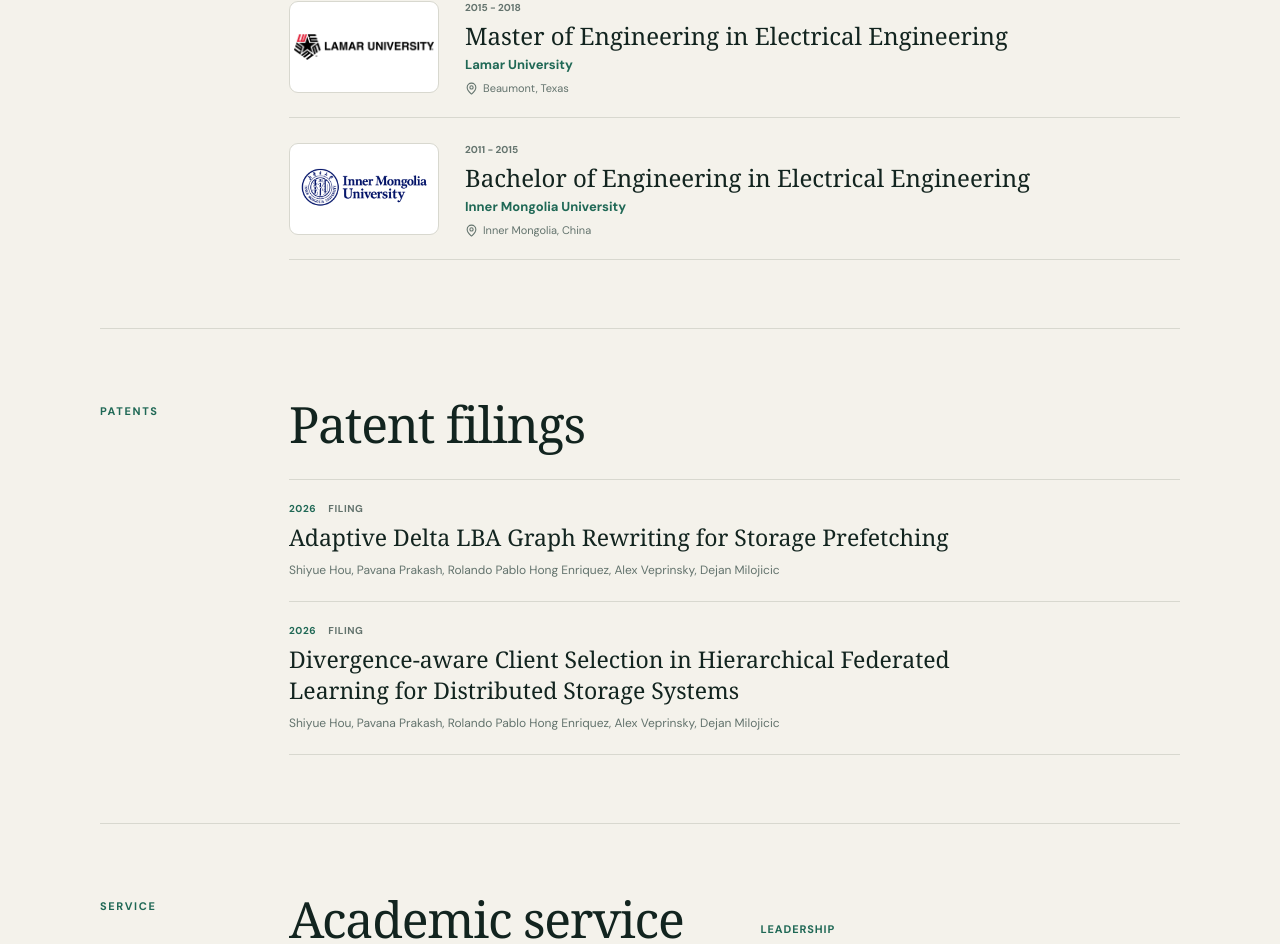
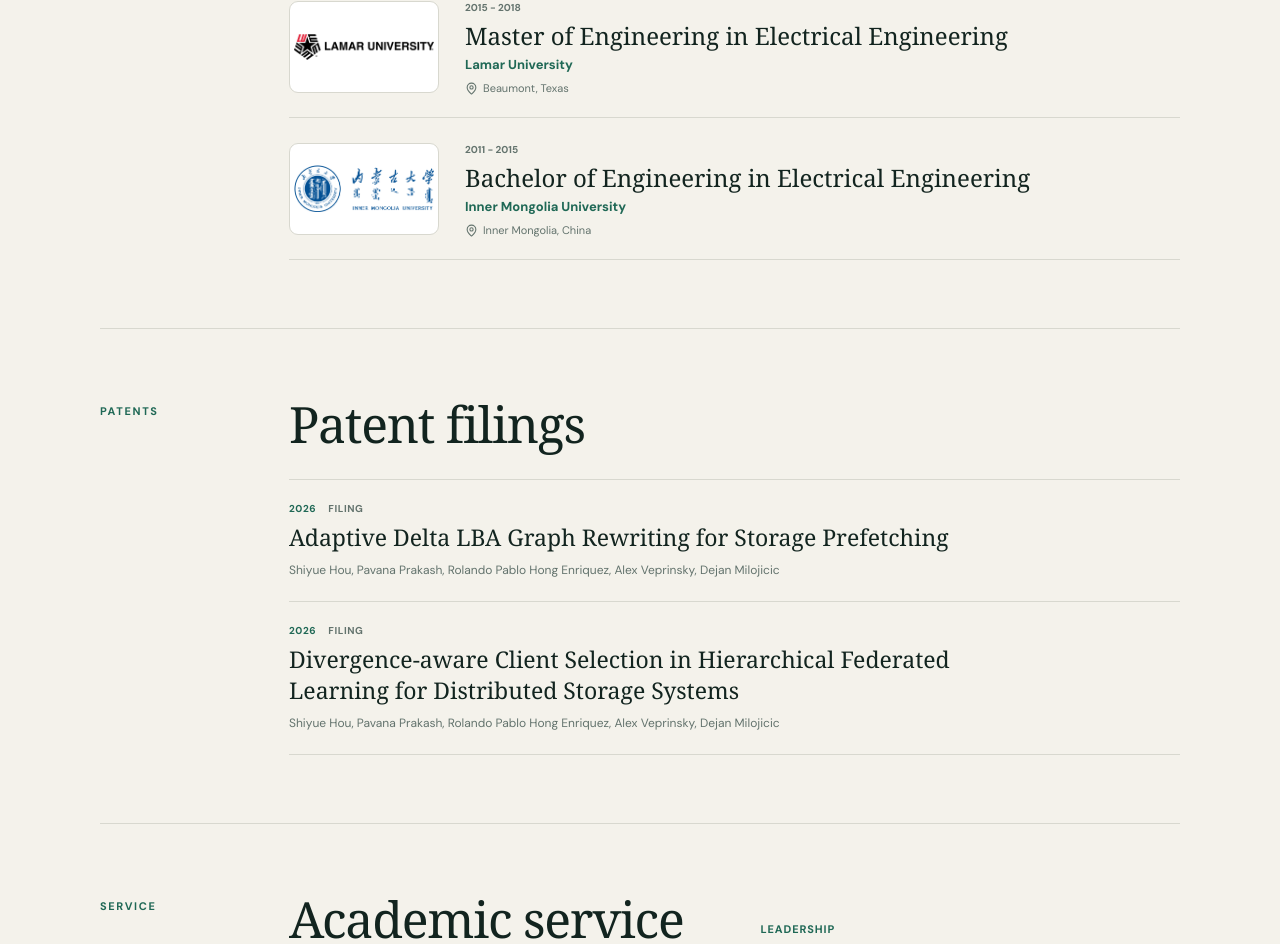
Before and after one commit to shou123/shou123.github.io, a React (Vite) app: page / in a window 1280 px wide. Shown: the part 4291-5235 px from the top of the page. Built offline with nearby package versions, Linux system fonts and the light colour scheme; a web font is replaced by a local one.

Commit message:
Update Inner Mongolia University logo

```diff
--- a/src/App.tsx
+++ b/src/App.tsx
@@ -68,7 +68,7 @@ const experience = [
 const education = [
   { period: '2021 - Present', degree: 'Ph.D. in Computer Engineering', school: 'Northeastern University', location: 'Boston, Massachusetts', logo: './logos/northeastern-v2.png', href: 'https://www.northeastern.edu/', note: <>Advisor: <a href="https://www1.ece.neu.edu/~ningfang/">Prof. Ningfang Mi</a></> },
   { period: '2015 - 2018', degree: 'Master of Engineering in Electrical Engineering', school: 'Lamar University', location: 'Beaumont, Texas', logo: './logos/lamar.png', href: 'https://www.lamar.edu/' },
-  { period: '2011 - 2015', degree: 'Bachelor of Engineering in Electrical Engineering', school: 'Inner Mongolia University', location: 'Inner Mongolia, China', logo: './logos/inner-mongolia-lockup.png', href: 'https://www.imu.edu.cn/' },
+  { period: '2011 - 2015', degree: 'Bachelor of Engineering in Electrical Engineering', school: 'Inner Mongolia University', location: 'Inner Mongolia, China', logo: './logos/inner-mongolia-v3.png', href: 'https://www.imu.edu.cn/' },
 ];
 
 const patents = [
```
Also changed, not shown: public/logos/inner-mongolia-v3.png (added).
